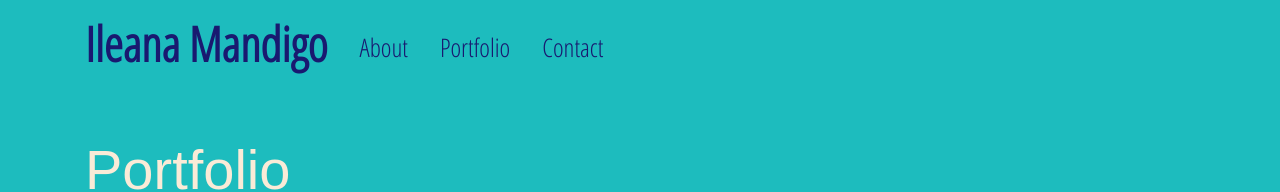
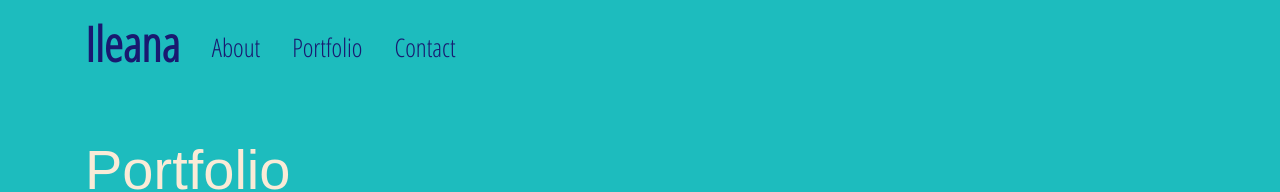
Before and after one commit to ilyrodriguez/bootstrap-portfolio, a plain HTML site: page portfolio.html in a window 1280 px wide. Shown: the top 192 px of the page. Drawn offline with nearby package versions, Linux system fonts and the light colour scheme; a web font is replaced by a local one.

Commit message:
Update portfolio.html

```diff
--- a/portfolio.html
+++ b/portfolio.html
@@ -3,7 +3,7 @@
 <script src="https://cdnjs.cloudflare.com/ajax/libs/moment.js/2.22.2/moment.min.js"></script>
 
 <head>
-  <title>Ileana Mandigo</title>
+  <title>IM</title>
   <meta charset="UTF-8">
   <meta name="viewport" content="width=device-width, initial-scale=1.0">
   <!-- Google fonts-->
@@ -26,7 +26,7 @@
     <!-- NAV -->
     <nav class="navbar navbar-expand-lg navbar-light bg-light">
       <a class="navbar-brand" href="index.html">
-        <h1>Ileana Mandigo</h1>
+        <h1>Ileana</h1>
       </a>
 
       <button class="navbar-toggler" type="button" data-toggle="collapse" data-target="#navbarNav"
```
